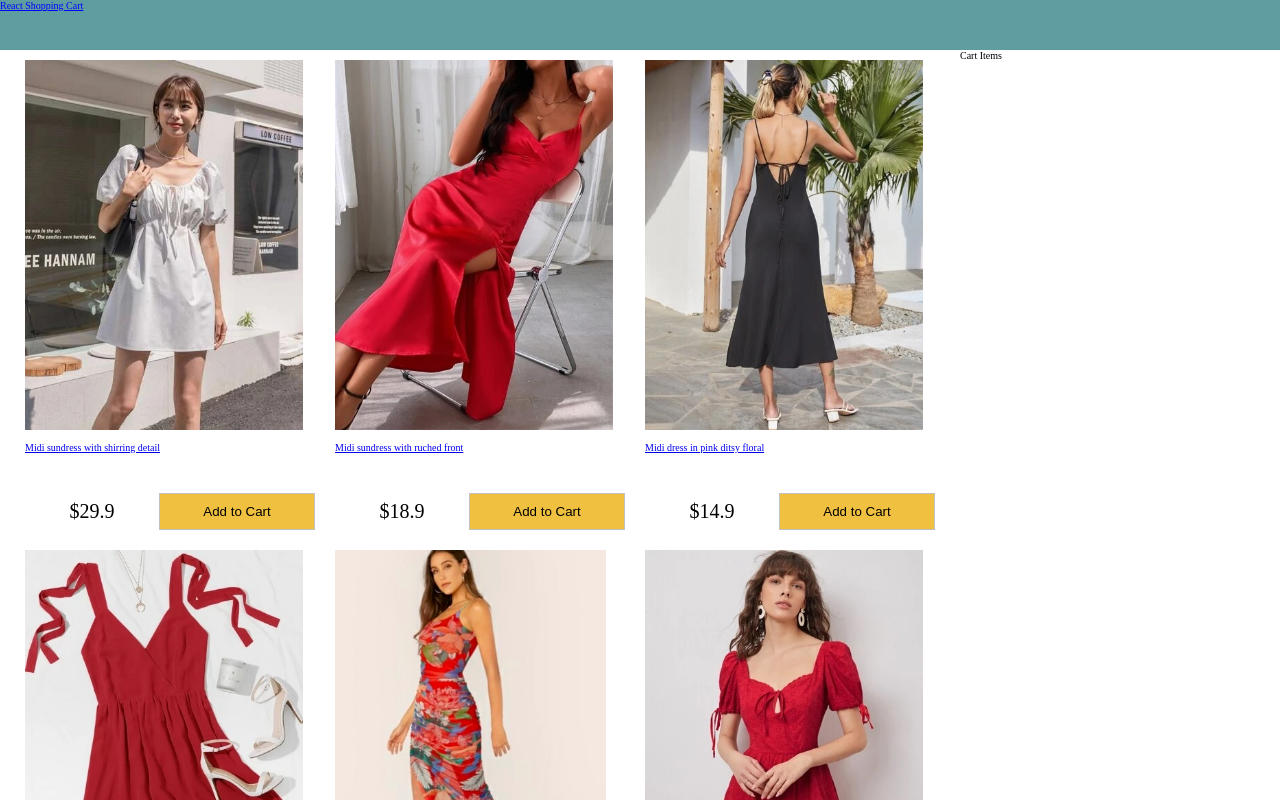
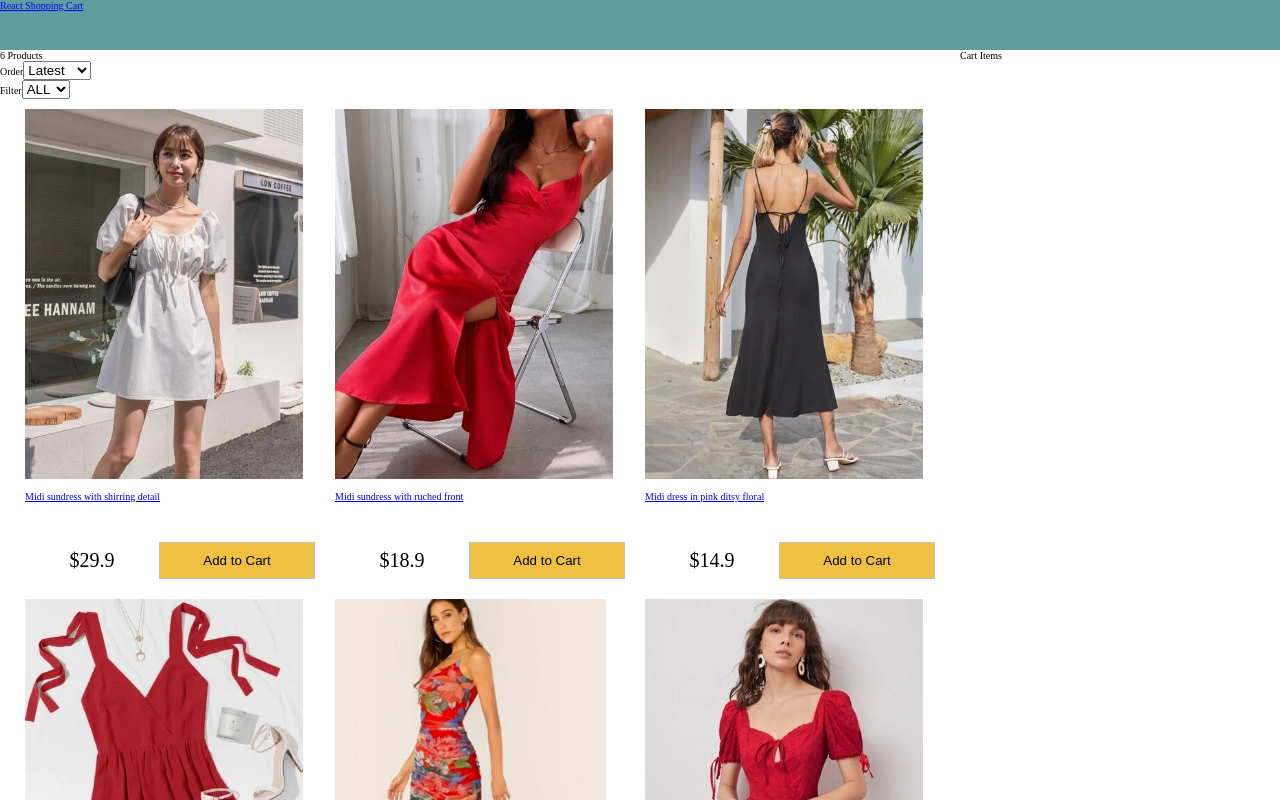
Before and after one commit to nciar1/react-shopping-cart, a React (Create React App) app: page / in a window 1280 px wide. Shown: the top 800 px of the page. Built offline with nearby package versions, Linux system fonts and the light colour scheme.

Commit message:
added filter feature

```diff
--- a/src/App.js
+++ b/src/App.js
@@ -3,6 +3,7 @@ import './App.css';
 import React from 'react';
 import data from "./data.json";
 import Products from './components/Products';
+import Filter from './components/Filter';
 
 class App extends React.Component{
 constructor(){
@@ -24,6 +25,7 @@ constructor(){
         <main>
           <div className = "content">
             <div className = "main">
+              <Filter count = {this.state.products.length}> </Filter>
               <Products products={this.state.products}/>
           </div>
           <div className="sidebar">
--- /dev/null
+++ b/src/components/Filter.js
@@ -0,0 +1,28 @@
+import React, { Component } from 'react'
+
+export default class Filter extends Component {
+    render() {
+        return (
+            <div className= "filter">
+
+                <div className="filter-result">{this.props.count} Products</div>
+                <div className="filter-sort">Order
+                <select>
+                    <option>Latest</option>
+                    <option value = "lowest">Lowest</option>
+                    <option value = "highest">Highest</option>
+                </select>
+                </div>
+                <div className="filter-size">Filter
+                <select>
+                    <option value="">ALL</option>
+                    <option value="S">S</option>
+                    <option value="M">M</option>
+                    <option value="L">L</option>
+                    <option value="XL">XL</option>
+                    <option value="XXL">XXL</option>
+                </select></div>
+            </div>
+        )
+    }
+}
```
